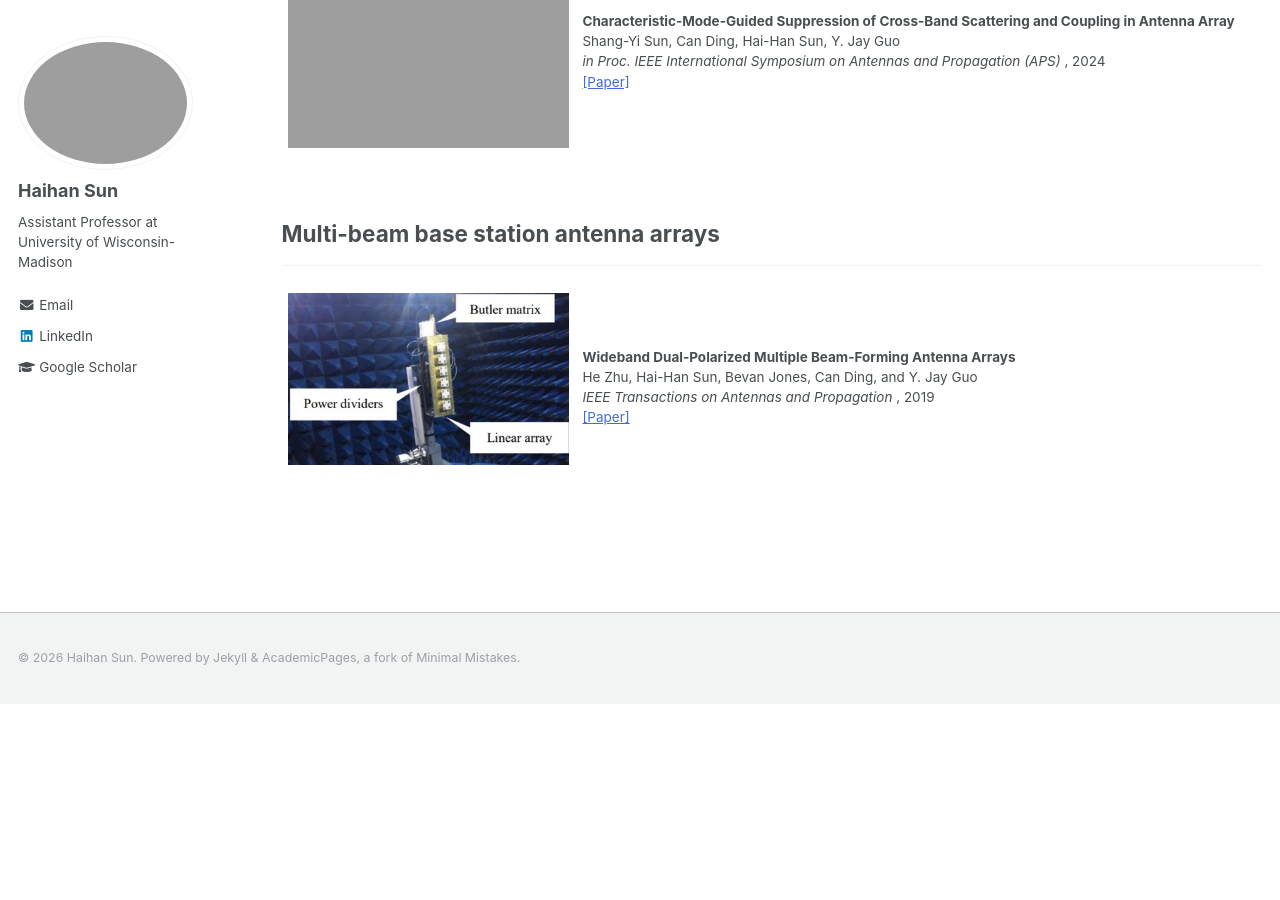
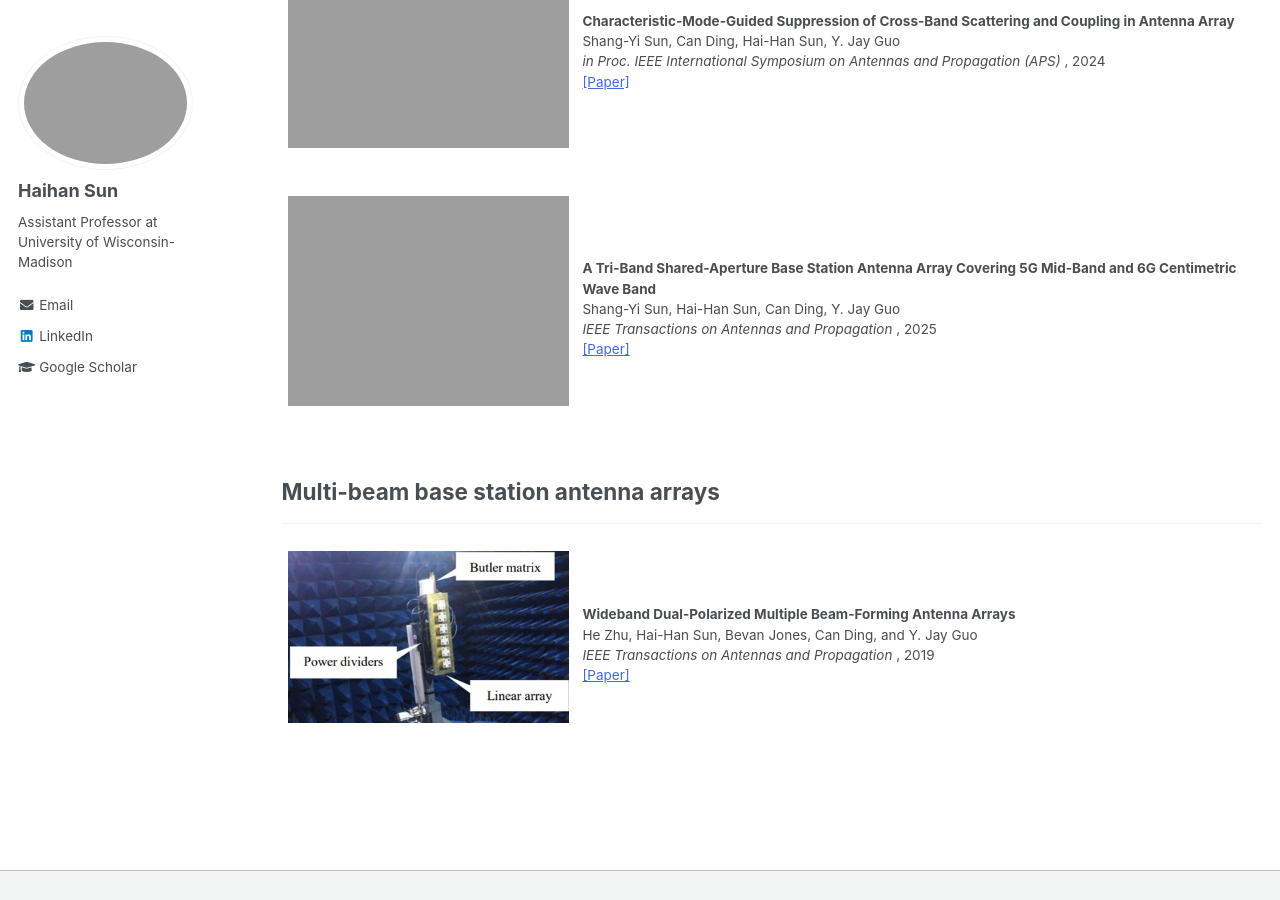
Before and after one commit to Haihan-Sun/Haihan-Sun.github.io, a Jekyll site: the page built from _pages/BSA.html, in a window 1280 px wide and 900 px high, scrolled down 3066 px. Built offline with Jekyll 4.4.1, drawn with Linux system fonts in a browser that asks for light colours; before the commit the page ends 3770 px from its top, so only the background shows below that.

Commit message:
Update BSA.html

```diff
--- a/_pages/BSA.html
+++ b/_pages/BSA.html
@@ -143,6 +143,14 @@ Shang-Yi Sun, Can Ding, Hai-Han Sun, Y. Jay Guo <br />
 <a href="https://Haihan-Sun.github.io/files/BSA12.pdf" style="color:#4169e1">[Paper]</a>  <br />
 </td></tr></table>
 
+<table class="imgtable"><tr><td style = "width:30%">
+<img src="https://haihan-sun.github.io/_pages/images/Tri-band.png" width="300" />&nbsp;</td>
+<td align="left"><p><b>A Tri-Band Shared-Aperture Base Station Antenna Array Covering 5G Mid-Band and 6G Centimetric Wave Band </b> <br />
+Shang-Yi Sun, Hai-Han Sun, Can Ding, Y. Jay Guo <br />
+<i> IEEE Transactions on Antennas and Propagation </i>, 2025 <br />
+<a href="https://Haihan-Sun.github.io/files/BSA13.pdf" style="color:#4169e1">[Paper]</a>  <br />
+</td></tr></table>
+
 <h2>Multi-beam base station antenna arrays</center></h2>
 <HR style="border:5 " width="100%"  SIZE=5>
 
```
